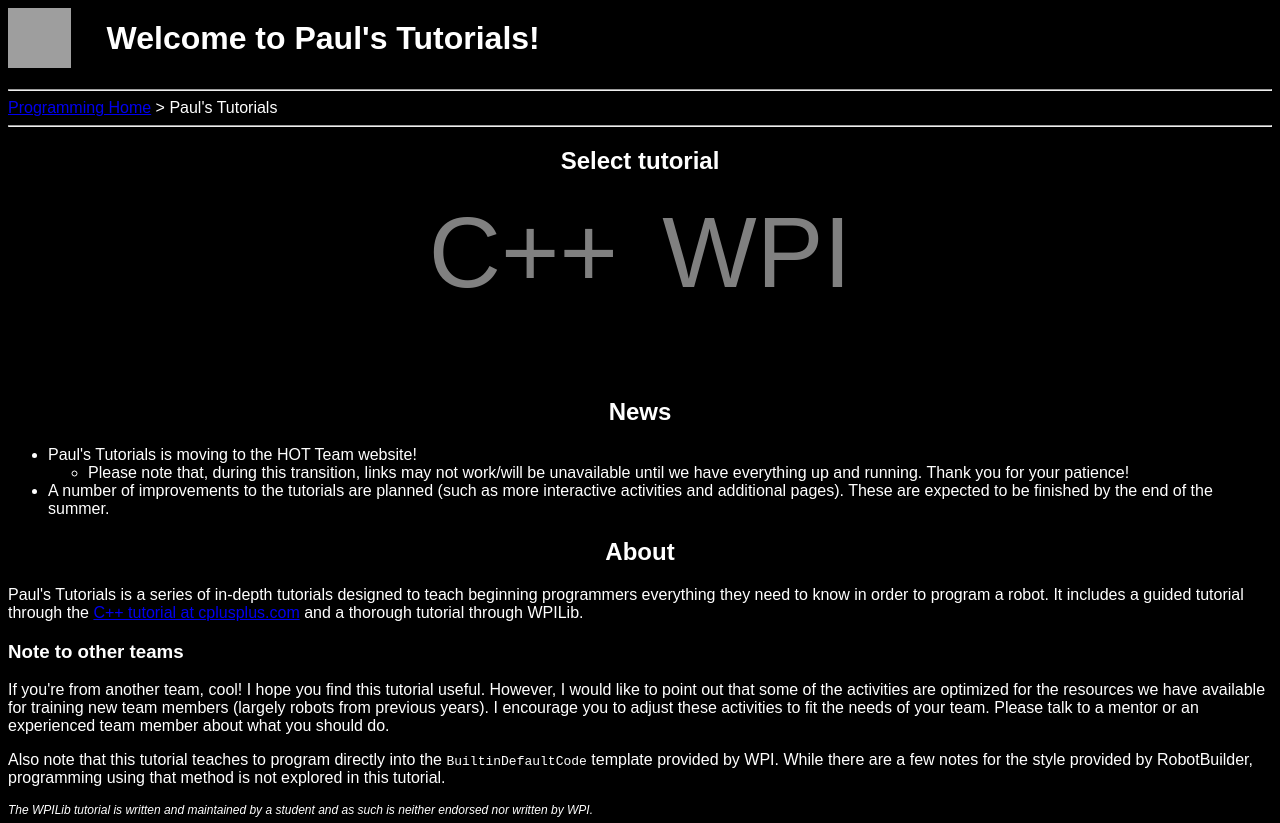
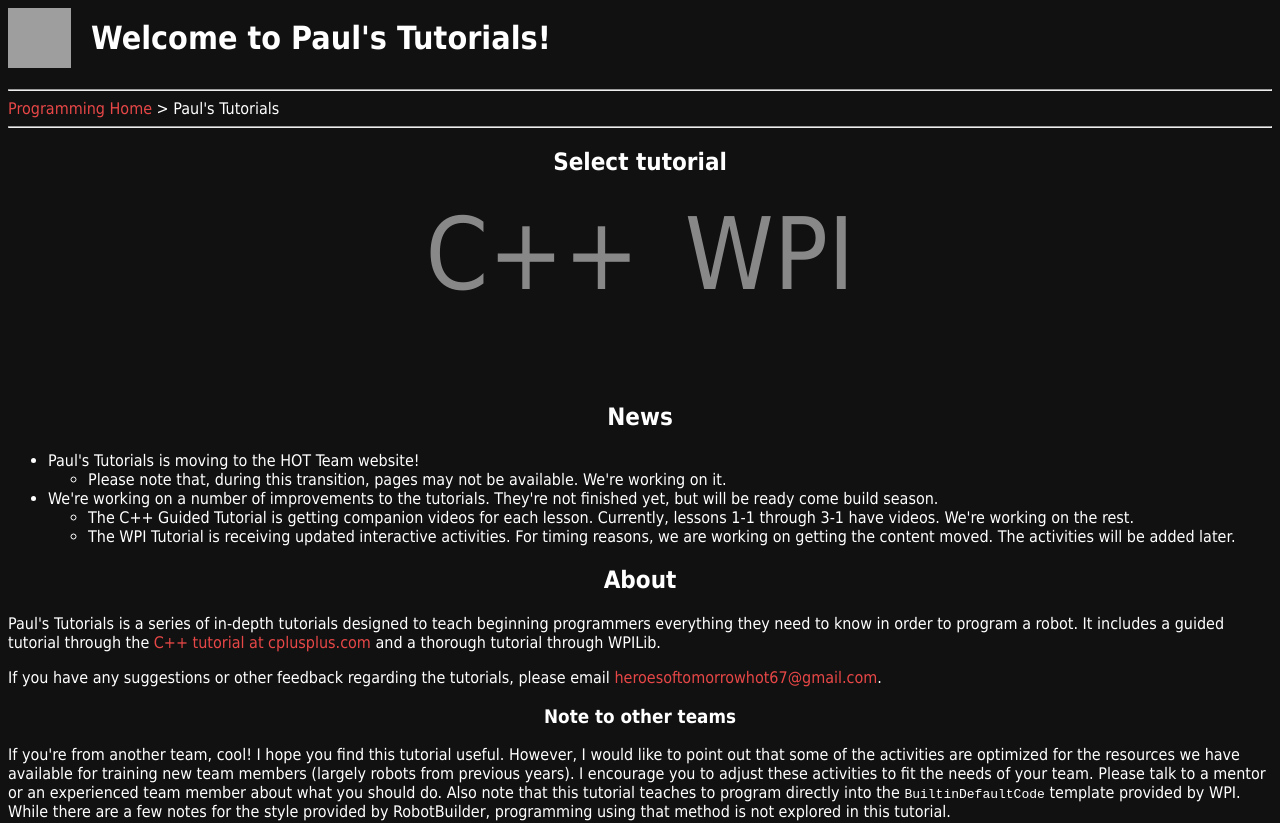
Before and after one commit to hal7df/pauls-tutorials, a plain HTML site: page pauls-tutorials.html in a window 1280 px wide. Shown: the top 823 px of the page. Drawn offline with Linux system fonts and the light colour scheme; grey boxes are pictures that could not be loaded.

Commit message:
Updated Home and C++ Main Page to match Wordpress. WPI main page is good (the only difference is the warning at the top).
Fixed style.css and some pages that should be using it.

```diff
--- a/pauls-tutorials.html
+++ b/pauls-tutorials.html
@@ -2,37 +2,26 @@
   <head>
     <title>Paul's Tutorials</title>
     <meta content="">
-    <style>
-    	body {
-    		color: #ffffff;
-    		font-family: Arial, Helvetica, sans-serif;
-    	}
-    	h2 {
-    		text-align: center;
-    	}
-    </style>
+    <link rel="stylesheet" type="text/css" href="style.css"/>
   </head>
   <body bgcolor="#000000;">
+  <!-- DO NOT EDIT THIS PAGE IN THE "VISUAL" TAB. YOU WILL MAKE THE PAGE EXPLODE. -->
   		<script type="text/javascript" >
   		<!--
 		function cppSelected ()
 		{
-			document.getElementById("c++").style.opacity="1.0";
 			document.getElementById("tutorialLevel").innerHTML="This is for people either new to programming entirely or new to the C++ language."
 			document.getElementById("tutorialDescription").innerHTML="This will guide you through the tutorial at cplusplus.com and provide numerous practice activities to test your skills.";
 		}
 
 		function wpiSelected ()
 		{
-			document.getElementById("wpi").style.opacity="1.0";
 			document.getElementById("tutorialLevel").innerHTML="This is for new robot programmers who have the basics of C++ down.";
-			document.getElementById("tutorialDescription").innerHTML="This is an in-depth tutorial of the WPI library for C++.";
+			document.getElementById("tutorialDescription").innerHTML="This is an in-depth tutorial of the WPI library for C++.  <span style='font-style: italic;'>We are currently moving this tutorial. Some pages are not available.</span>";
 		}
 
 		function resetAll()
 		{
-			document.getElementById("c++").style.opacity="0.5";
-			document.getElementById("wpi").style.opacity="0.5";
 			document.getElementById("tutorialLevel").innerHTML="&nbsp;";
 			document.getElementById("tutorialDescription").innerHTML="&nbsp;";
 		}
@@ -40,22 +29,22 @@
   		</script>
 
   		<!-- PAGE HEADER -->
-  		<h1 style="line-height: 60px;"><img src="http://www.hotteam67.org/wp-content/uploads/2014/06/PaulsTutorials.png" alt="Paul's Tutorials - logo"
-  			style="float: left; vertical-align: middle;" height="60" width="63">&nbsp;&nbsp;&nbsp;&nbsp;Welcome to Paul's Tutorials!</h1>
+  		<h1 class="tutorial"><img src="http://www.hotteam67.org/wp-content/uploads/2015/01/PaulsTutorials.png" alt="Paul's Tutorials - logo"
+  			style="float: left; vertical-align: middle;" height="60" width="63">&nbsp;&nbsp;Welcome to Paul's Tutorials!</h1>
   		<hr />
 
   		<div><a href="http://hotteam67.org/programming" title="Programming Home">Programming Home</a>&nbsp;&gt;&nbsp;Paul's Tutorials</div>
   		<hr />
 
   		<!-- PAGE BODY -->
-  		<h2>Select tutorial</h2>
+  		<h2 class="tutorial">Select tutorial</h2>
 
   		<div id="selectTutorial" style="text-align: center;">
-  			<span id="c++" style="font-size: 100px; opacity: 0.5;" onmouseover="cppSelected()" onmouseout="resetAll()"><a style="color: #ffffff; text-decoration: none;" href="cpp.html">C++</a></span>
+  			<span id="c++" class="select" style="font-size: 100px;" onmouseover="cppSelected()" onmouseout="resetAll()"><a style="color: #ffffff; text-decoration: none;" href="cpp.html">C++</a></span>
 
   			&nbsp;&nbsp;&nbsp;&nbsp;&nbsp;&nbsp;&nbsp;&nbsp;
 
-  			<span id="wpi" style="font-size: 100px; opacity: 0.5;" onmouseover="wpiSelected()" onmouseout="resetAll()"><a style="color: #ffffff; text-decoration: none;" href="wpi.html">WPI</a></span>
+  			<span id="wpi" class="select" style="font-size: 100px;" onmouseover="wpiSelected()" onmouseout="resetAll()"><a style="color: #ffffff; text-decoration: none;" href="wpi.html">WPI</a></span>
   		</div>
 
   		<p id="tutorialDescription" style="text-align: center;">&nbsp;</p>
@@ -63,30 +52,36 @@
 
   		<noscript><p style="text-align: center;">JavaScript is disabled/unavailable. You may not be able to enjoy the full features of this site.</p></noscript>
 
-  		<h2>News</h2>
+  		<h2 class="tutorial">News</h2>
 		  <ul>
-  			<li>Paul's Tutorials is moving to the HOT Team website!</li>
+			  <li>Paul's Tutorials is moving to the HOT Team website!
 		  <ul>
-  					<li>Please note that, during this transition, links may not work/will be unavailable until we have everything up and running. Thank you for your patience!</li>
+			  <li>Please note that, during this transition, pages may not be available. We're working on it.</li>
 		  </ul>
-  			<li>A number of improvements to the tutorials are planned (such as more interactive activities and additional pages). These are expected to be finished by the end of the summer.</li>
+		  </li>
+			  <li>We're working on a number of improvements to the tutorials. They're not finished yet, but will be ready come build season.
+		  <ul>
+			  <li>The C++ Guided Tutorial is getting companion videos for each lesson. Currently, lessons 1-1 through 3-1 have videos. We're working on the rest.</li>
+			  <li>The WPI Tutorial is receiving updated interactive activities. For timing reasons, we are working on getting the content moved. The activities will be added later.</li>
 		  </ul>
-
-  		<h2>About</h2>
+		  </li>
+		  </ul>
+		  <h2 class="tutorial">About</h2>
 		  <p>Paul's Tutorials is a series of in-depth tutorials designed to teach beginning programmers everything they need to know in order to program a robot. It includes a guided tutorial
 		  through the <a href="http://www.cplusplus.com/doc/tutorial" target="_blank">C++ tutorial at cplusplus.com</a> and a thorough tutorial through WPILib.</p>
+		  <p>If you have any suggestions or other feedback regarding the tutorials, please email <a href="mailto:heroesoftomorrowhot67@gmail.com">heroesoftomorrowhot67@gmail.com</a>.</p>
+		  <h3 class="tutorial">Note to other teams</h3>
+		  If you're from another team, cool! I hope you find this tutorial useful. However, I would like to point out that some of the activities are optimized for the resources we have
+		  available for training new team members (largely robots from previous years). I encourage you to adjust these activities to fit the needs of your team. Please talk to a mentor or
+		  an experienced team member about what you should do.
 
-  		<h3>Note to other teams</h3>
-  		<p>If you're from another team, cool! I hope you find this tutorial useful. However, I would like to point out that some of the activities are optimized for the resources we have
-  		available for training new team members (largely robots from previous years). I encourage you to adjust these activities to fit the needs of your team. Please talk to a mentor or
-  		an experienced team member about what you should do.</p>
-  		<p>Also note that this tutorial teaches to program directly into the <code>BuiltinDefaultCode</code> template provided by WPI. While there are a few notes for the style provided by
-  		RobotBuilder, programming using that method is not explored in this tutorial.</p>
-
+		  Also note that this tutorial teaches to program directly into the <code>BuiltinDefaultCode</code> template provided by WPI. While there are a few notes for the style provided by
+		  RobotBuilder, programming using that method is not explored in this tutorial.
 		  <p style="font-size: 0.75em; font-style: italic;">The WPILib tutorial is written and maintained by a student and as such is neither endorsed nor written by WPI.</p>
 
+
   		<hr />
-  		<h2>Acknowledgements</h2>
+  		<h2 class="tutorial">Acknowledgements</h2>
   		<p>The <a href="http://www.cplusplus.com/doc/tutorial" target="_blank">C++ tutorial</a> used with the C++ Guided Tutorial is written by authors at cplusplus.com</p>
   		<p>Some C++ tutorial activities adapted these web resources:</p>
   		<ul>
--- a/style.css
+++ b/style.css
@@ -22,7 +22,7 @@
 	text-align: center;
 }
 img.tutorial {
-	display: block
+	display: block;
 	margin-right: auto;
 	margin-left: auto;
 }
```
Also changed, not shown: cpp.html (+15 -30 lines), wpi/ch1/parts-code.html (+1 -1 lines). Lines whose indentation alone changed are shown as unchanged.
